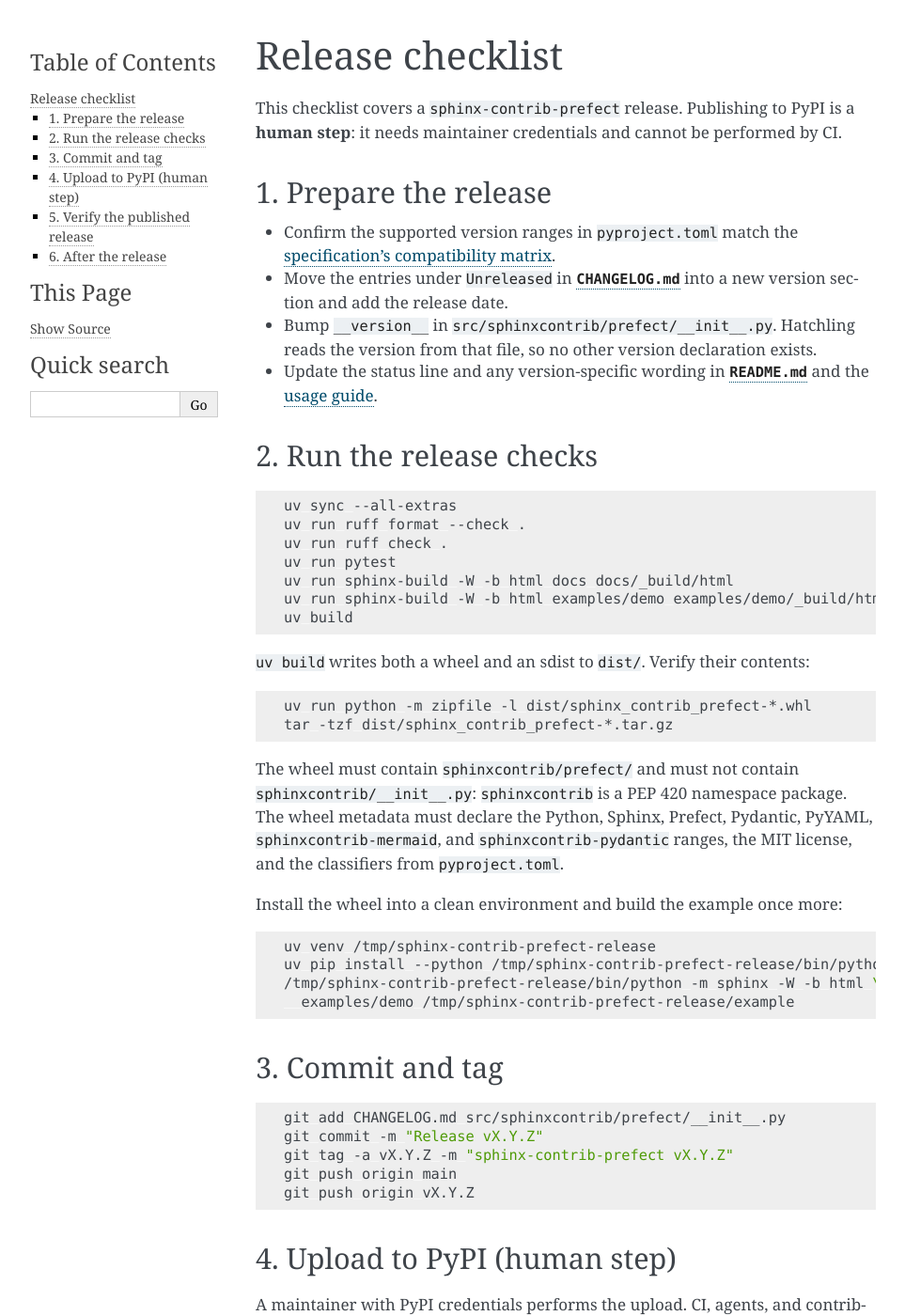
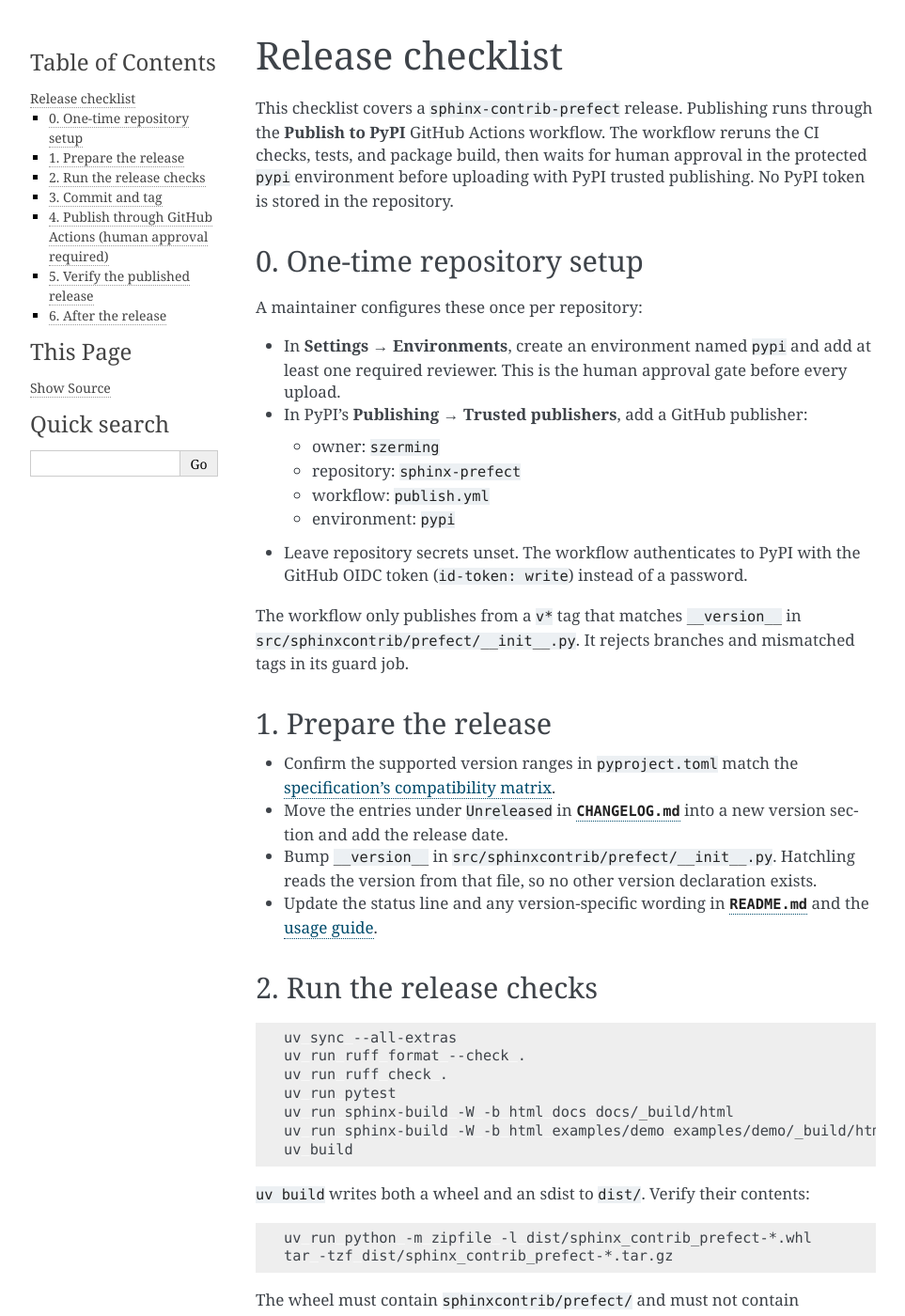
Before and after one commit to szerming/sphinx-prefect, a Sphinx documentation site: the page built from docs/release.md, in a window 1280 px wide and 1400 px high. Shown: the whole window at 94% size, without its empty margins (148-1111 px from the left). Built offline with Sphinx 7.4.7, drawn with Linux system fonts in a browser that asks for light colours; some of the changed text lies outside the part shown.

Commit message:
Add manual, human-approved PyPI publishing workflow

````diff
--- a/docs/release.md
+++ b/docs/release.md
@@ -1,8 +1,29 @@
 # Release checklist
 
-This checklist covers a `sphinx-contrib-prefect` release. Publishing to PyPI is
-a **human step**: it needs maintainer credentials and cannot be performed by
-CI.
+This checklist covers a `sphinx-contrib-prefect` release. Publishing runs
+through the **Publish to PyPI** GitHub Actions workflow. The workflow reruns the
+CI checks, tests, and package build, then waits for human approval in the
+protected `pypi` environment before uploading with PyPI trusted publishing. No
+PyPI token is stored in the repository.
+
+## 0. One-time repository setup
+
+A maintainer configures these once per repository:
+
+- In **Settings → Environments**, create an environment named `pypi` and add
+  at least one required reviewer. This is the human approval gate before every
+  upload.
+- In PyPI's **Publishing → Trusted publishers**, add a GitHub publisher:
+  - owner: `szerming`
+  - repository: `sphinx-prefect`
+  - workflow: `publish.yml`
+  - environment: `pypi`
+- Leave repository secrets unset. The workflow authenticates to PyPI with the
+  GitHub OIDC token (`id-token: write`) instead of a password.
+
+The workflow only publishes from a `v*` tag that matches `__version__` in
+`src/sphinxcontrib/prefect/__init__.py`. It rejects branches and mismatched
+tags in its guard job.
 
 ## 1. Prepare the release
 
@@ -60,17 +81,27 @@
 git push origin vX.Y.Z
 ```
 
-## 4. Upload to PyPI (human step)
+## 4. Publish through GitHub Actions (human approval required)
 
-A maintainer with PyPI credentials performs the upload. CI, agents, and
-contributors must not publish on their own.
+1. Open **Actions → Publish to PyPI → Run workflow**.
+2. In **Use workflow from**, select the `vX.Y.Z` tag.
+3. Start the run. The guard job checks that the tag matches the package
+   version, then the `checks` job reruns:
+   - formatting and lint;
+   - the full test suite on Python 3.12 and 3.13;
+   - the docs and example builds with `-W`;
+   - wheel and sdist inspection;
+   - a clean-venv install and example rebuild from the built wheel.
+4. Only after every check passes does the `publish` job start. It waits for a
+   required reviewer's approval on the `pypi` environment.
+5. Approve the deployment on the workflow run page. The publish job downloads
+   the verified `dist` artifact and uploads it with
+   `pypa/gh-action-pypi-publish` using trusted publishing.
+6. Do not publish from a branch or from an untagged commit.
 
-```bash
-uv publish
-```
-
-Alternatively, use `twine upload dist/*`. Upload from the tagged commit so the
-artifacts match the tag.
+If the workflow is unavailable, a maintainer with PyPI credentials may still
+upload the verified artifacts manually with `uv publish`. That fallback is a
+human-only action; CI and agents must not run it.
 
 ## 5. Verify the published release
 
````
Also changed, not shown: CHANGELOG.md (+3 -0 lines), README.md (+7 -2 lines), coding-guide.md (+15 -0 lines), 2 other files.
